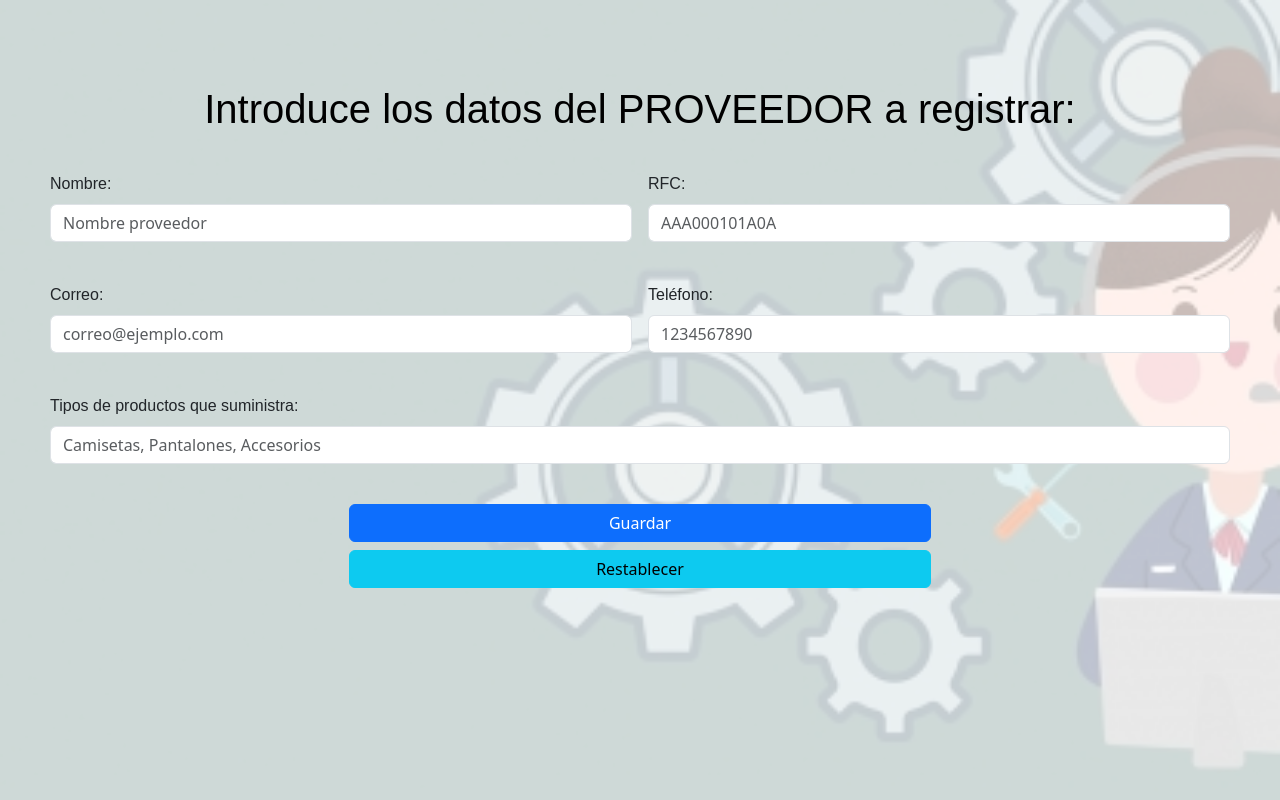
After one commit to MikeSoul09/MisTrapitos, a PHP site: page /registroProveedor.html in a window 1280 px wide. The commit adds this page. Run offline with PHP 8.4, Linux system fonts and the light colour scheme.

Commit message:
creacion de registroProveedor.html

```diff
--- a/css/styles.css
+++ b/css/styles.css
@@ -40,9 +40,13 @@ body::before {
 }
 
 label{
-    color: white;
     font-family: Arial, Helvetica, sans-serif;
 }
+
+.label-blanco{
+    color: white;
+}
+
 input{
     caret-color: black;
 }
--- /dev/null
+++ b/registroProveedor.html
@@ -0,0 +1,48 @@
+<!DOCTYPE html>
+<html lang="es">
+<head>
+    <meta charset="UTF-8">
+    <meta name="viewport" content="width=device-width, initial-scale=1.0">
+    <link href="https://cdn.jsdelivr.net/npm/bootstrap@5.3.4/dist/css/bootstrap.min.css" rel="stylesheet" integrity="sha384-DQvkBjpPgn7RC31MCQoOeC9TI2kdqa4+BSgNMNj8v77fdC77Kj5zpWFTJaaAoMbC" crossorigin="anonymous">
+    <link href="/MisTrapitos/css/styles.css" rel="stylesheet"/>
+    <link href="/MisTrapitos/img/icono-registro.png" rel="icon"/>
+    <title>Registro Proveedor</title>
+</head>
+<body>
+    <main>
+        <h1 class="titulo">Introduce los datos del PROVEEDOR a registrar:</h1>
+
+        <form method="post" autocomplete="off" class="row g-3">
+            <div class="col-md-6">
+                <label for="nombre-proveedor" class="form-label">Nombre:</label>
+                <input type="text" class="form-control" id="nombre-proveedor" name="nombre-proveedor" maxlength="50" placeholder="Nombre proveedor" required/><br/>
+            </div>
+
+            <div class="col-md-6">
+                <label for="rfc-proveedor" class="form-label">RFC:</label><!--Funciona como el ID de la tabla-->
+                <input type="text" class="form-control" id="rfc-proveedor" name="rfc-proveedor" maxlength="13" required placeholder="AAA000101A0A"/><br/>
+            </div>
+
+            <div class="col-md-6">
+                <label for="correo-proveedor" class="form-label">Correo:</label>
+                <input type="email" class="form-control" id="correo-proveedor" name="correo-proveedor" placeholder="correo@ejemplo.com" maxlength="50" required><br/>
+            </div>
+
+            <div class="col-md-6">
+                <label for="telefono-proveedor" class="form-label">Teléfono:</label>
+                <input type="tel" class="form-control" id="telefono-proveedor" name="telefono-proveedor" pattern="[0-9]{10}" placeholder="1234567890" required/><br/>
+            </div>
+
+            <div class="col-12">
+                <label for="productos-proveedor" class="form-label">Tipos de productos que suministra:</label>
+                <input type="text" class="form-control" id="productos-proveedor" name="productos-proveedor" maxlength="50" placeholder="Camisetas, Pantalones, Accesorios" required/><br/>
+            </div>
+
+            <div class="d-grid gap-2 col-6 mx-auto">
+                <button type="button" class="btn btn-primary" onclick="">Guardar</button>
+                <button type="reset" class="btn btn-info">Restablecer</button><br/><!--Reiniciar formulario-->
+            </div>
+        </form>
+    </main>
+</body>
+</html>
```
Also changed, not shown: registroClientes.html (+9 -6 lines).
